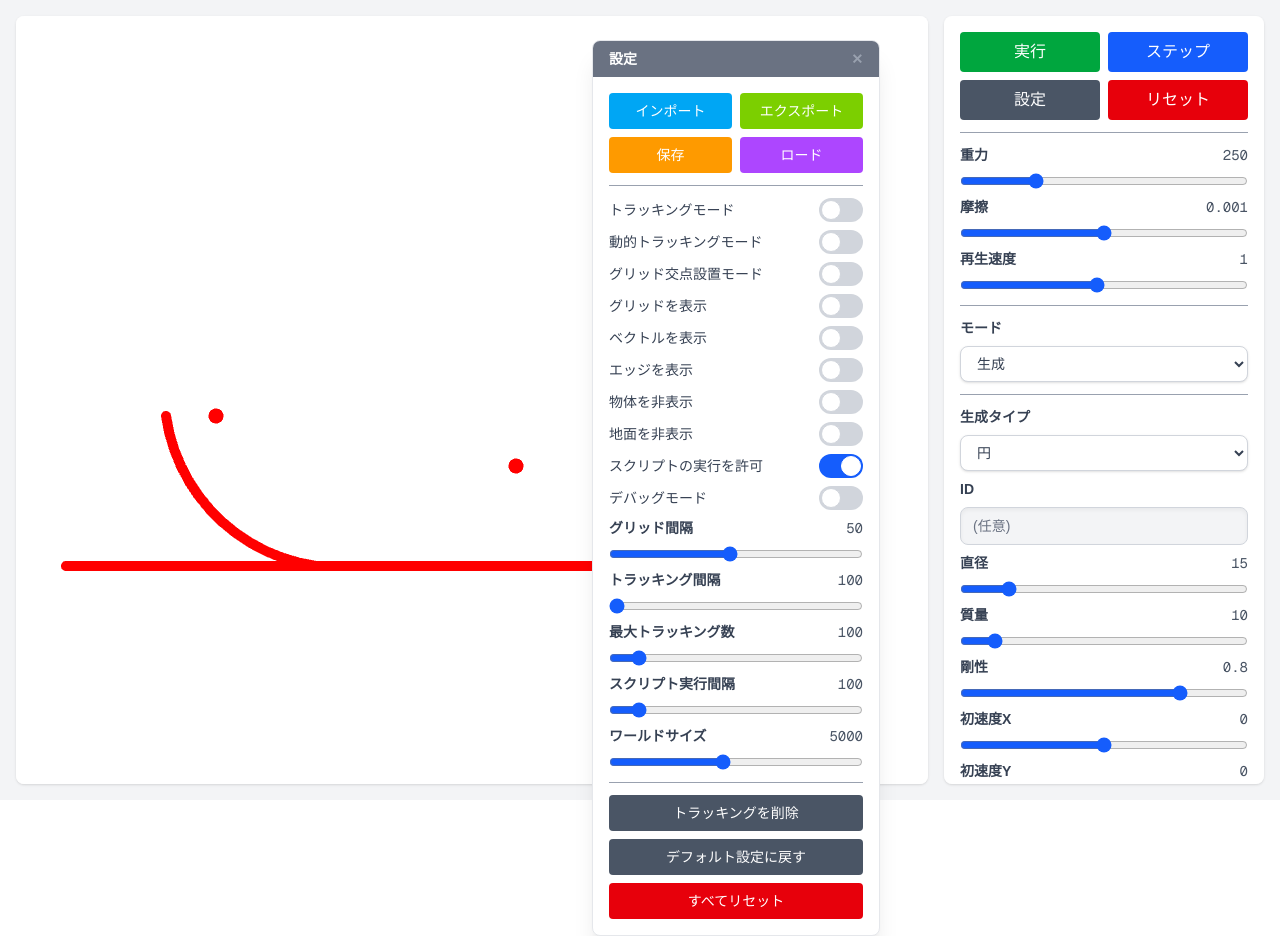
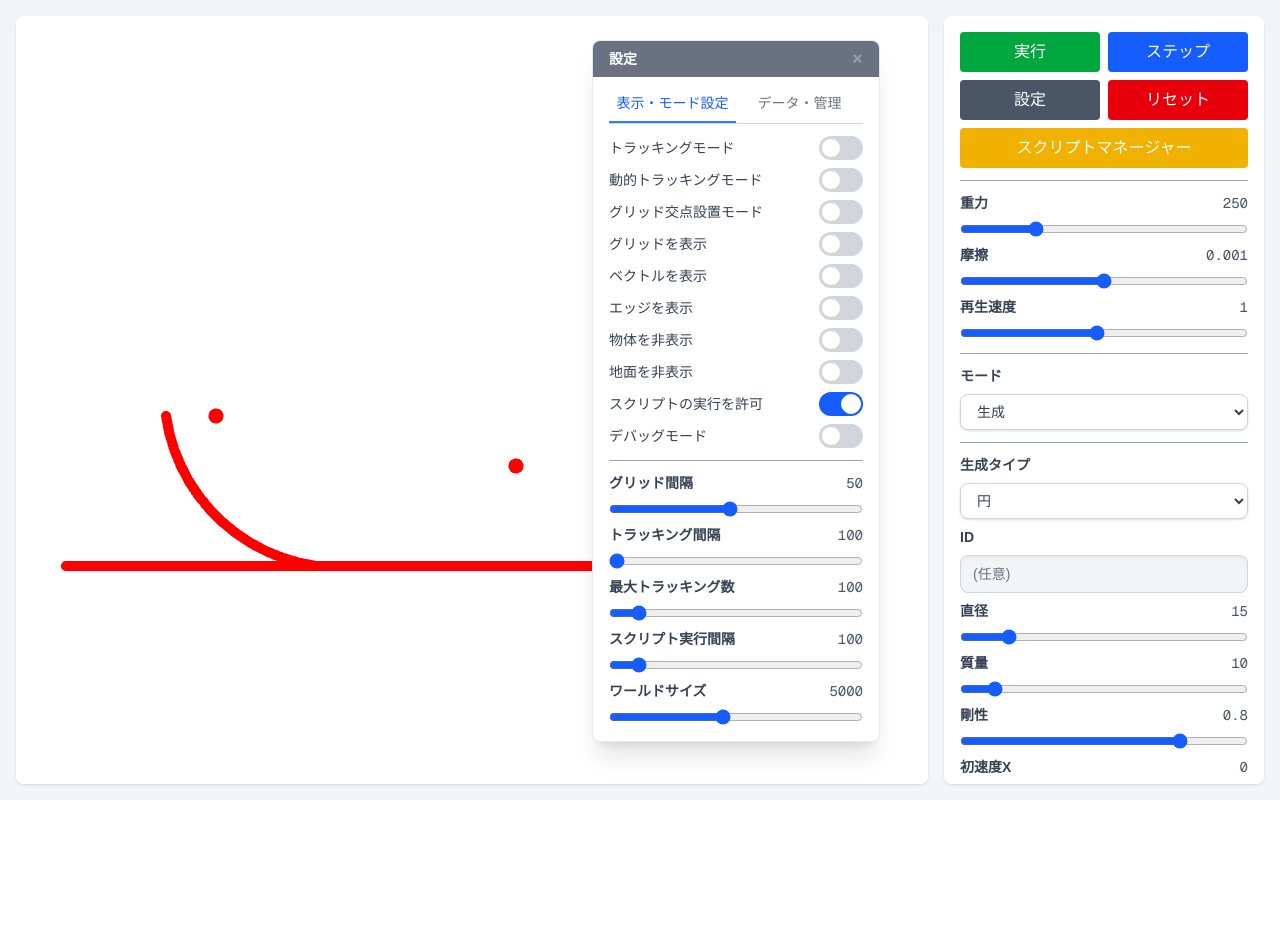
Before and after one commit to Taka005/PhysicsLab, a Next.js app: page / in a window 1280 px wide. Both pictures are taken after a click on the button "設定". After the commit the page ends 800 px from the top, so only its background shows below. Built offline with nearby package versions, Linux system fonts and the light colour scheme.

Commit message:
ControlPanelにスクリプトマネージャーのトグルボタンを追加し、設定パネルのリファクタリングを実施。SettingPanelにタブ機能を追加し、表示・データ設定を分離。

```diff
--- a/src/components/ControlPanel.tsx
+++ b/src/components/ControlPanel.tsx
@@ -18,7 +18,9 @@ export default function ControlPanel() {
   const state = useEngineState();
   const { setSelectedObjectId, setSelectedObjectType } = useEditState();
   const [isSettingOpen, setIsSettingOpen] = useState(false);
-  const nodeRef = useRef<HTMLDivElement>(null);
+  const [isScriptManagerOpen, setIsScriptManagerOpen] = useState(false);
+  const settingNodeRef = useRef<HTMLDivElement>(null);
+  const scriptManagerNodeRef = useRef<HTMLDivElement>(null);
   const { mode, setMode } = useToolMode();
 
   if (!engine||!state) return null;
@@ -74,6 +76,14 @@ export default function ControlPanel() {
               リセット
             </button>
           </div>
+          <div className="flex gap-2">
+            <button
+              onClick={() => setIsScriptManagerOpen(!isScriptManagerOpen)}
+              className="flex-1 px-4 py-2 bg-yellow-500 text-white rounded hover:bg-yellow-600 transition focus:outline-none"
+            >
+              スクリプトマネージャー
+            </button>
+          </div>
         </div>
         <hr className="my-1 border-t border-gray-400" />
         <EnvSettings/>
@@ -101,8 +111,8 @@ export default function ControlPanel() {
         )}
       </div>
       {isSettingOpen && (
-        <Draggable handle=".drag-handle" nodeRef={nodeRef} bounds="body">
-          <div ref={nodeRef} className="absolute top-10 right-100 w-72 bg-white rounded-lg shadow-xl border border-gray-200 overflow-hidden z-50">
+      <Draggable handle=".drag-handle" nodeRef={settingNodeRef} bounds="body">
+        <div ref={settingNodeRef} className="absolute top-10 right-100 w-72 bg-white rounded-lg shadow-xl border border-gray-200 overflow-hidden z-50">
           <div className="drag-handle bg-gray-500 text-white px-4 py-2 flex justify-between items-center cursor-move text-sm font-semibold">
             <span>設定</span>
             <button
@@ -116,6 +126,22 @@ export default function ControlPanel() {
         </div>
       </Draggable>
       )}
+      {isScriptManagerOpen && (
+      <Draggable handle=".drag-handle" nodeRef={scriptManagerNodeRef} bounds="body">
+        <div ref={scriptManagerNodeRef} className="absolute top-10 right-100 w-72 bg-white rounded-lg shadow-xl border border-gray-200 overflow-hidden z-50">
+          <div className="drag-handle bg-gray-500 text-white px-4 py-2 flex justify-between items-center cursor-move text-sm font-semibold">
+            <span>スクリプトマネージャー</span>
+            <button
+              onClick={() => setIsScriptManagerOpen(false)}
+              className="text-gray-400 hover:text-white"
+            >
+              ✕
+            </button>
+          </div>
+
+        </div>
+      </Draggable>
+      )}
     </>
   )
 }
--- a/src/components/ui/SettingPanel.tsx
+++ b/src/components/ui/SettingPanel.tsx
@@ -2,7 +2,7 @@
 
 import { useEngine } from "@/context/EngineContext";
 import { useEngineState } from "@/hooks/useEngineState";
-import { ChangeEvent, useRef } from "react";
+import { ChangeEvent, useRef, useState } from "react";
 import { toast } from "sonner";
 import ToggleSwitch from "./ToggleSwitch";
 import SliderField from "./SliderField";
@@ -16,7 +16,9 @@ export default function SettingPanel() {
   const { updateConnectionConfig } = useConnectionState();
   const fileInputRef = useRef<HTMLInputElement>(null);
 
-  if (!engine||!state) return null;
+  const [activeTab, setActiveTab] = useState<"display" | "data">("display");
+
+  if (!engine || !state) return null;
 
   const handleFileChange = (e: ChangeEvent<HTMLInputElement>) => {
     const file = e.target.files?.[0];
@@ -27,30 +29,27 @@ export default function SettingPanel() {
     reader.onload = (event) => {
       const content = event.target?.result as string;
       if (typeof content === "string") {
-        try{
+        try {
           engine.import(content);
-
           toast.success("ファイルを読み込みました");
-        }catch{
+        } catch {
           toast.error("ファイルの読み込みに失敗しました", {
-            description: "ファイル形式が不正です"
+            description: "ファイル形式が不正です",
           });
         }
-      }else{
+      } else {
         toast.error("ファイルの読み込みに失敗しました", {
-          description: "選択された形式が正しくありません"
+          description: "選択された形式が正しくありません",
         });
       }
     };
 
     reader.readAsText(file);
-
     e.target.value = "";
   };
 
   const handleDownload = () => {
     const blob = new Blob([engine.export()], { type: "text/plain;charset=utf-8" });
-
     const url = URL.createObjectURL(blob);
 
     const a = document.createElement("a");
@@ -64,8 +63,7 @@ export default function SettingPanel() {
   };
 
   return (
-    <>
-      <div className="p-4 flex flex-col gap-2 text-sm">
+    <div className="p-4 flex flex-col gap-3 text-sm">
       <input
         type="file"
         ref={fileInputRef}
@@ -73,58 +71,35 @@ export default function SettingPanel() {
         accept=".json"
         className="hidden"
       />
-        <div className="flex gap-2">
+      <div className="flex border-b border-gray-300">
         <button
-            onClick={() => fileInputRef.current?.click()}
-            className="flex-1 px-4 py-2 bg-sky-500 text-white rounded hover:bg-sky-600 transition focus:outline-none"
+          onClick={() => setActiveTab("display")}
+          className={`flex-1 pb-2 font-medium text-center transition-colors border-b-2 ${
+            activeTab === "display"
+              ? "border-blue-500 text-blue-600"
+              : "border-transparent text-gray-500 hover:text-gray-700"
+          }`}
         >
-            インポート
+          表示・モード設定
         </button>
         <button
-            onClick={handleDownload}
-            className="flex-1 px-4 py-2 bg-lime-500 text-white rounded hover:bg-lime-600 transition focus:outline-none"
+          onClick={() => setActiveTab("data")}
+          className={`flex-1 pb-2 font-medium text-center transition-colors border-b-2 ${
+            activeTab === "data"
+              ? "border-blue-500 text-blue-600"
+              : "border-transparent text-gray-500 hover:text-gray-700"
+          }`}
         >
-            エクスポート
+          データ・管理
         </button>
       </div>
-        <div className="flex gap-2">
-          <button
-            onClick={() => {
-              localStorage.setItem("worldData", engine.export());
-              toast.success("保存しました");
-            }}
-            className="flex-1 px-4 py-2 bg-amber-500 text-white rounded hover:bg-amber-600 transition focus:outline-none"
-          >
-            保存
-          </button>
-          <button
-            onClick={() => {
-              const worldData = localStorage.getItem("worldData");
-              if (worldData) {
-                try{
-                  engine.import(worldData);
-
-                  toast.success("ロードしました");
-                }catch{
-                  toast.error("ファイルの読み込みに失敗しました", {
-                    description: "ファイル形式が不正です"
-                  });
-                }
-              }else{
-                toast.error("保存されたデータが存在しません");
-              }
-            }}
-            className="flex-1 px-4 py-2 bg-purple-500 text-white rounded hover:bg-purple-600 transition focus:outline-none"
-          >
-            ロード
-          </button>
-        </div>
-        <hr className="my-1 border-t border-gray-400" />
+      {activeTab === "display" && (
+        <div className="flex flex-col gap-2">
           <div className="flex-1 gap-2">
             <ToggleSwitch
               label="トラッキングモード"
               checked={state.isTrackingMode}
-            onChange={(checked) =>{
+              onChange={(checked) => {
                 engine.isTrackingMode = checked;
               }}
             />
@@ -133,8 +108,8 @@ export default function SettingPanel() {
             <ToggleSwitch
               label="動的トラッキングモード"
               checked={state.isDynamicTrackingMode}
-            onChange={(checked) =>{
-              engine.isDynamicTrackingMode = checked
+              onChange={(checked) => {
+                engine.isDynamicTrackingMode = checked;
               }}
             />
           </div>
@@ -142,8 +117,8 @@ export default function SettingPanel() {
             <ToggleSwitch
               label="グリッド交点設置モード"
               checked={state.isSetGridCrossMode}
-            onChange={(checked) =>{
-              engine.isSetGridCrossMode = checked
+              onChange={(checked) => {
+                engine.isSetGridCrossMode = checked;
               }}
             />
           </div>
@@ -151,8 +126,8 @@ export default function SettingPanel() {
             <ToggleSwitch
               label="グリッドを表示"
               checked={state.isDisplayGrid}
-            onChange={(checked) =>{
-              engine.viewport.isDisplayGrid = checked
+              onChange={(checked) => {
+                engine.viewport.isDisplayGrid = checked;
               }}
             />
           </div>
@@ -160,8 +135,8 @@ export default function SettingPanel() {
             <ToggleSwitch
               label="ベクトルを表示"
               checked={state.isDisplayVector}
-            onChange={(checked) =>{
-              engine.viewport.isDisplayVector = checked
+              onChange={(checked) => {
+                engine.viewport.isDisplayVector = checked;
               }}
             />
           </div>
@@ -169,8 +144,8 @@ export default function SettingPanel() {
             <ToggleSwitch
               label="エッジを表示"
               checked={state.isDisplayEdge}
-            onChange={(checked) =>{
-              engine.viewport.isDisplayEdge = checked
+              onChange={(checked) => {
+                engine.viewport.isDisplayEdge = checked;
               }}
             />
           </div>
@@ -178,7 +153,7 @@ export default function SettingPanel() {
             <ToggleSwitch
               label="物体を非表示"
               checked={state.isHiddenBody}
-            onChange={(checked) =>{
+              onChange={(checked) => {
                 engine.viewport.isHiddenBody = checked;
               }}
             />
@@ -187,7 +162,7 @@ export default function SettingPanel() {
             <ToggleSwitch
               label="地面を非表示"
               checked={state.isHiddenGround}
-            onChange={(checked) =>{
+              onChange={(checked) => {
                 engine.viewport.isHiddenGround = checked;
               }}
             />
@@ -196,8 +171,8 @@ export default function SettingPanel() {
             <ToggleSwitch
               label="スクリプトの実行を許可"
               checked={state.isExecuteScript}
-            onChange={(checked) =>{
-              engine.isExecuteScript = checked
+              onChange={(checked) => {
+                engine.isExecuteScript = checked;
               }}
             />
           </div>
@@ -205,11 +180,12 @@ export default function SettingPanel() {
             <ToggleSwitch
               label="デバッグモード"
               checked={state.isDebugMode}
-            onChange={(checked) =>{
-              engine.isDebugMode = checked
+              onChange={(checked) => {
+                engine.isDebugMode = checked;
               }}
             />
           </div>
+          <hr className="my-1 border-t border-gray-400" />
           <div className="flex-1 gap-2">
             <SliderField
               label="グリッド間隔"
@@ -270,10 +246,59 @@ export default function SettingPanel() {
               }}
             />
           </div>
+        </div>
+      )}
+      {activeTab === "data" && (
+        <div className="flex flex-col gap-3">
+          <div className="flex gap-2">
+            <button
+              onClick={() => fileInputRef.current?.click()}
+              className="flex-1 px-4 py-2 bg-sky-500 text-white rounded hover:bg-sky-600 transition focus:outline-none"
+            >
+              インポート
+            </button>
+            <button
+              onClick={handleDownload}
+              className="flex-1 px-4 py-2 bg-lime-500 text-white rounded hover:bg-lime-600 transition focus:outline-none"
+            >
+              エクスポート
+            </button>
+          </div>
+          <div className="flex gap-2">
+            <button
+              onClick={() => {
+                localStorage.setItem("worldData", engine.export());
+                toast.success("保存しました");
+              }}
+              className="flex-1 px-4 py-2 bg-amber-500 text-white rounded hover:bg-amber-600 transition focus:outline-none"
+            >
+              保存
+            </button>
+            <button
+              onClick={() => {
+                const worldData = localStorage.getItem("worldData");
+                if (worldData) {
+                  try {
+                    engine.import(worldData);
+                    toast.success("ロードしました");
+                  } catch {
+                    toast.error("ファイルの読み込みに失敗しました", {
+                      description: "ファイル形式が不正です",
+                    });
+                  }
+                } else {
+                  toast.error("保存されたデータが存在しません");
+                }
+              }}
+              className="flex-1 px-4 py-2 bg-purple-500 text-white rounded hover:bg-purple-600 transition focus:outline-none"
+            >
+              ロード
+            </button>
+          </div>
           <hr className="my-1 border-t border-gray-400" />
           <div className="flex gap-2">
             <button
-            onClick={()=>engine.clearTrack()}
+              onClick={() => engine.clearTrack()}
               className="flex-1 px-4 py-2 bg-gray-600 text-white rounded hover:bg-gray-700 transition focus:outline-none"
             >
               トラッキングを削除
@@ -281,7 +306,7 @@ export default function SettingPanel() {
           </div>
           <div className="flex gap-2">
             <button
-            onClick={()=>{
+              onClick={() => {
                 updateSpawnConfig({
                   type: "circle",
                   diameter: 15,
@@ -289,12 +314,12 @@ export default function SettingPanel() {
                   stiffness: 0.8,
                   width: 10,
                   velocityX: 0,
-                velocityY: 0
+                  velocityY: 0,
                 });
 
                 updateConnectionConfig({
                   type: "dynamic",
-                stiffness: 0.8
+                  stiffness: 0.8,
                 });
 
                 engine.reset();
@@ -306,9 +331,8 @@ export default function SettingPanel() {
           </div>
           <div className="flex gap-2">
             <button
-            onClick={()=>{
+              onClick={() => {
                 engine.clear(true);
-
                 toast.success("リセットしました");
               }}
               className="flex-1 px-4 py-2 bg-red-600 text-white rounded hover:bg-red-700 transition focus:outline-none"
@@ -317,6 +341,7 @@ export default function SettingPanel() {
             </button>
           </div>
         </div>
-    </>
-  )
+      )}
+    </div>
+  );
 }
```
Lines whose indentation alone changed are shown as unchanged.
